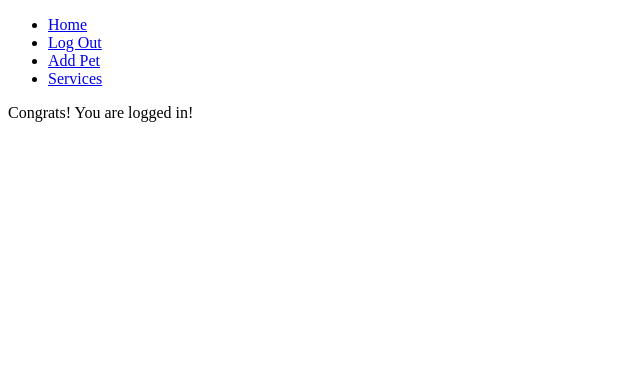
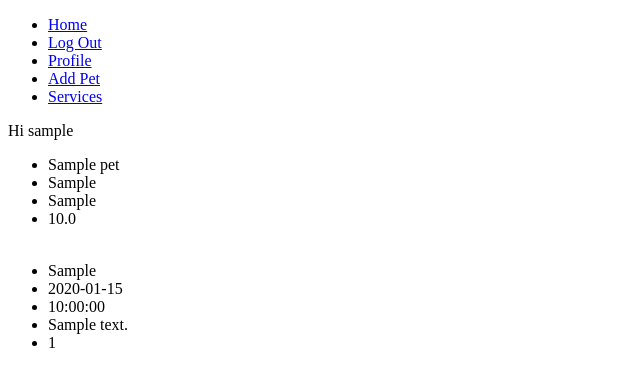
Before and after one commit to Juandtorres23/specializations_capstone, a Flask app: page /welcome in a window 1280 px wide. Shown: the top 387 px of the page, without its empty margins (0-640 px from the left). Run offline with Flask 2, Linux system fonts and the light colour scheme; a user stored in the database is signed in; tables that the repository leaves empty hold one stand-in row (values such as "Sample post").

Commit message:
user can see there pets and upcomint services in profile view

```diff
--- a/app.py
+++ b/app.py
@@ -11,7 +11,11 @@ def home():
 @app.route('/welcome')
 @login_required
 def welcome_user():
-    return render_template('profile.html')
+    pets = current_user.get_pets()
+
+    services = current_user.get_services()
+
+    return render_template('profile.html', pets=pets, services=services)
 
 @app.route('/logout')
 @login_required
@@ -36,7 +40,7 @@ def login():
 
             if next == None or not next[0]=='/':
                 next = url_for('welcome_user')
-
+            flash('You are logged in!')
             return redirect(next)
         else:
             flash('Invalid username or password')
@@ -93,7 +97,8 @@ def add_service():
                            date=form.date.data,
                            time=form.time.data,
                            notes=form.notes.data,
-                           pet_id=form.pet_id.data)
+                           pet_id=form.pet_id.data,
+                           user_id=current_user.id)
 
         db.session.add(service)
         db.session.commit()
@@ -102,6 +107,8 @@ def add_service():
 
     return render_template('add_service.html', form=form)
 
+
+
 if __name__ == '__main__':
     connect_to_db(app)
     app.run(debug=True)
--- a/myproject/__init__.py
+++ b/myproject/__init__.py
@@ -19,5 +19,6 @@ def connect_to_db(flask_app):
     db.init_app(flask_app)
 
 
+
 login_manager.init_app(app)
 login_manager.login_view = 'login'
--- a/myproject/model.py
+++ b/myproject/model.py
@@ -17,9 +17,14 @@ class User(db.Model, UserMixin):
     phone = db.Column(db.String, nullable = False)
 
     pet = db.relationship("Pet", backref = "users", uselist = False)
+    services = db.relationship("Service", backref = "users", uselist = False)
+
 
     def get_pets(self):
         return Pet.query.filter_by(user_id=self.id).all()
+
+    def get_services(self):
+        return Service.query.filter_by(user_id=self.id).all()
 
     def __init__(self, email, username, password, phone, pet_id):
         self.email = email
@@ -72,16 +77,19 @@ class Service(db.Model):
     notes = db.Column(db.String(1000))
 
     pet_id = db.Column(db.Integer, db.ForeignKey('pet.id'))
+    user_id = db.Column(db.Integer, db.ForeignKey('users.id'))
 
-    def __init__(self, type_service, date, time, notes, pet_id):
+
+    def __init__(self, type_service, date, time, notes, pet_id, user_id):
         self.type_service = type_service
         self.date = date
         self.time = time
         self.nots = notes
         self.pet_id = pet_id
+        self.user_id = user_id
 
-    def __repr__(self):
-        return f"A {self.type_service} appointment was just created!"
+    # def __repr__(self):
+    #     return f"A {self.type_service} appointment was just created!"
 
 if __name__ == '__main__':
     connect_to_db(app)
--- a/myproject/templates/base.html
+++ b/myproject/templates/base.html
@@ -14,6 +14,7 @@
         {% if current_user.is_authenticated %}
 
         <li><a href="{{url_for('logout')}}"> Log Out </a></li>
+        <li><a href="{{url_for('welcome_user')}}"> Profile </a></li>
         <li><a href="{{url_for('add_pet')}}"> Add Pet </a></li>
         <li><a href="{{url_for('add_service')}}"> Services </a></li>
 
--- a/myproject/templates/profile.html
+++ b/myproject/templates/profile.html
@@ -1,8 +1,39 @@
 {% extends "base.html" %}
+
 {% block content %}
 
     <div>
-        <p> Congrats! You are logged in! </p>
+        {% if current_user.is_authenticated %}
+        <p> Hi {{current_user.username}} </p>
+        {% else %}
+        <p> Please login or register </p>
+        {% endif %}
     </div>
 
+    <ul>
+
+        {% for pet in pets %}
+        <li> {{ pet.name }} </li>
+        <li> {{ pet.pet_type }} </li>
+        <li> {{ pet.size }} </li>
+        <li> {{ pet.weight }} </li>
+        <br>
+        {% endfor %}
+
+    </ul>
+
+    <ul>
+
+        {% for service in services %}
+        <li> {{ service.type_service }} </li>
+        <li> {{ service.date }} </li>
+        <li> {{ service.time }} </li>
+        <li> {{ service.notes }} </li>
+        <li> {{ service.pet_id }} </li>
+
+        <br>
+        {% endfor %}
+
+    </ul>
+
 {% endblock %}
```
